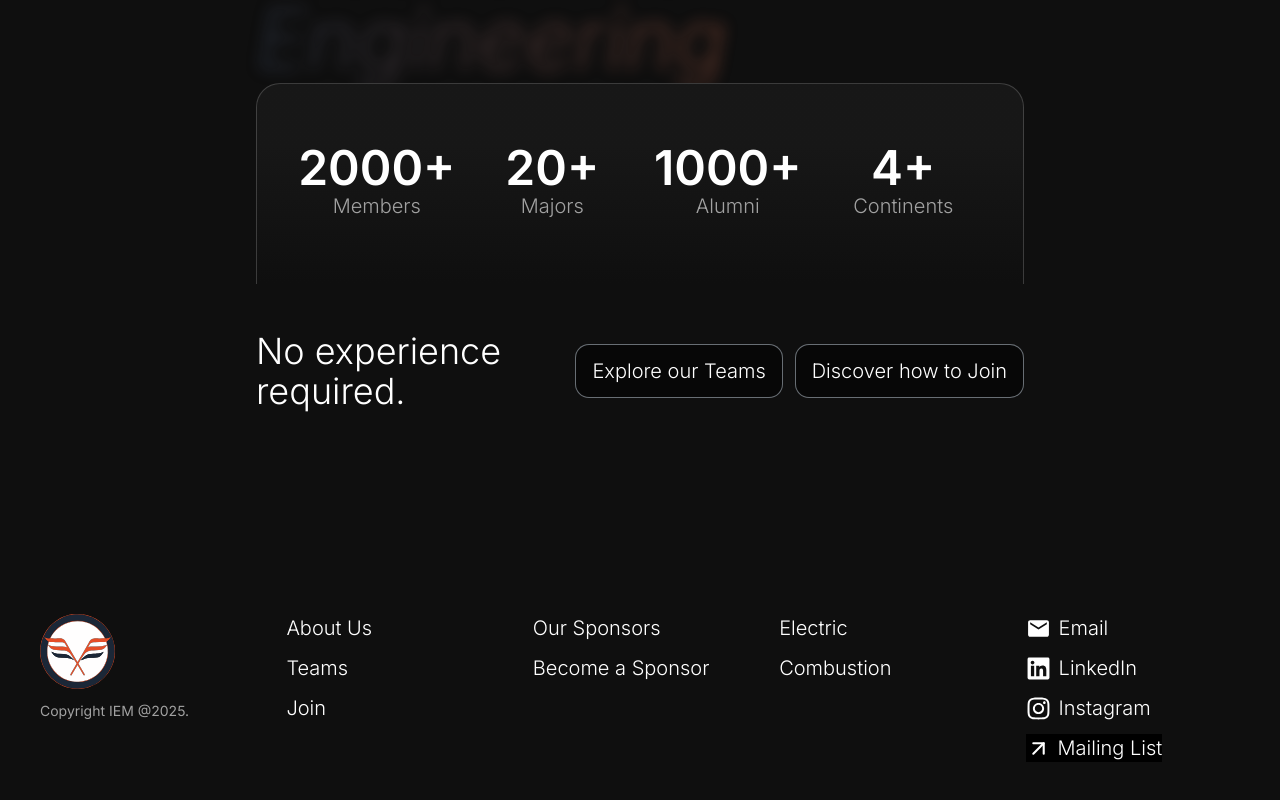
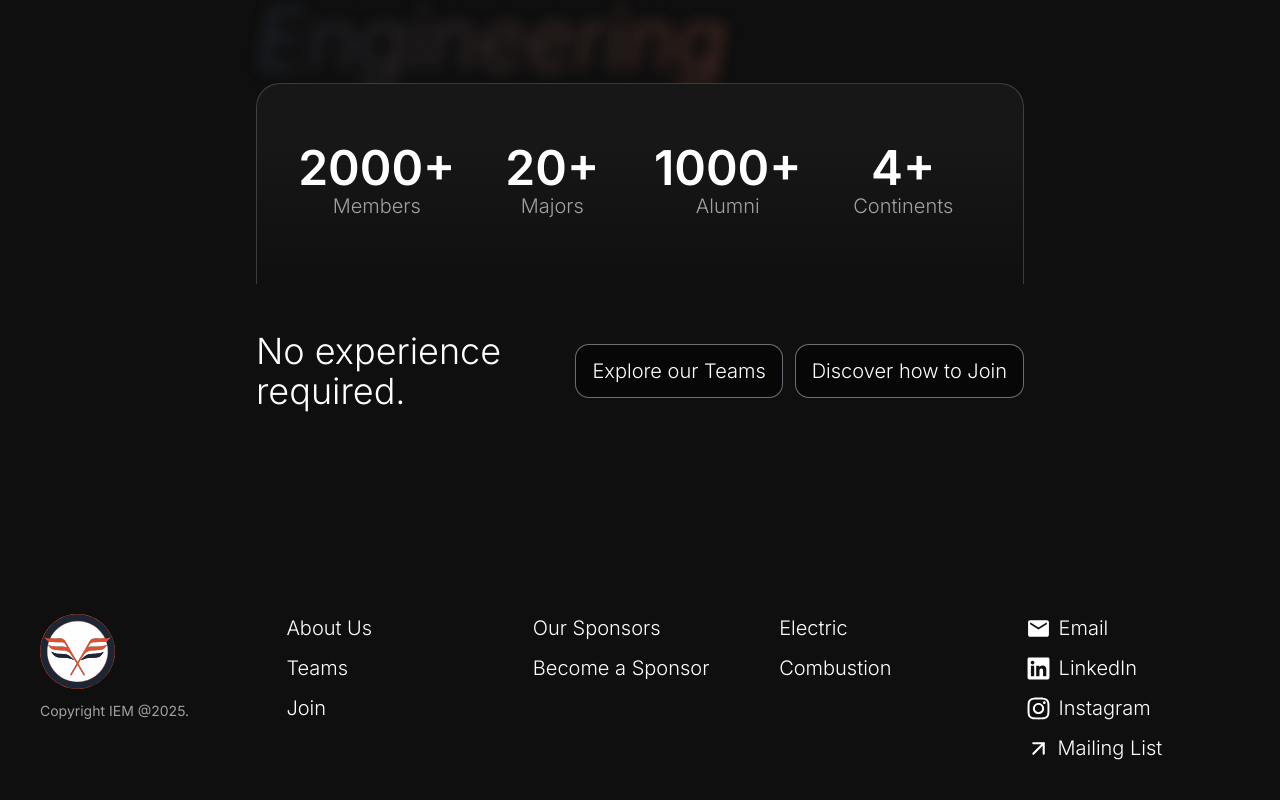
Before and after one commit to CLCK0622/iem-website, a React (Vite) app: page / in a window 1280 px wide. Shown: the part 3339-4139 px from the top of the page. Built offline with nearby package versions, Linux system fonts and the light colour scheme.

Commit message:
fix: footer email link bg

```diff
--- a/src/components/Footer.tsx
+++ b/src/components/Footer.tsx
@@ -128,7 +128,7 @@ const Footer = () => {
                         <FiArrowUpRight
                             className="size-[25px] absolute left-0 group-hover:translate-x-25 transition-transform duration-250"/>
                         <span
-                            className="pl-8 pr-0 group-hover:pl-0 group-hover:pr-8 bg-black transition-all duration-250">
+                            className="pl-8 pr-0 group-hover:pl-0 group-hover:pr-8 transition-all duration-250">
                             Mailing List
                         </span>
                     </a>
```
